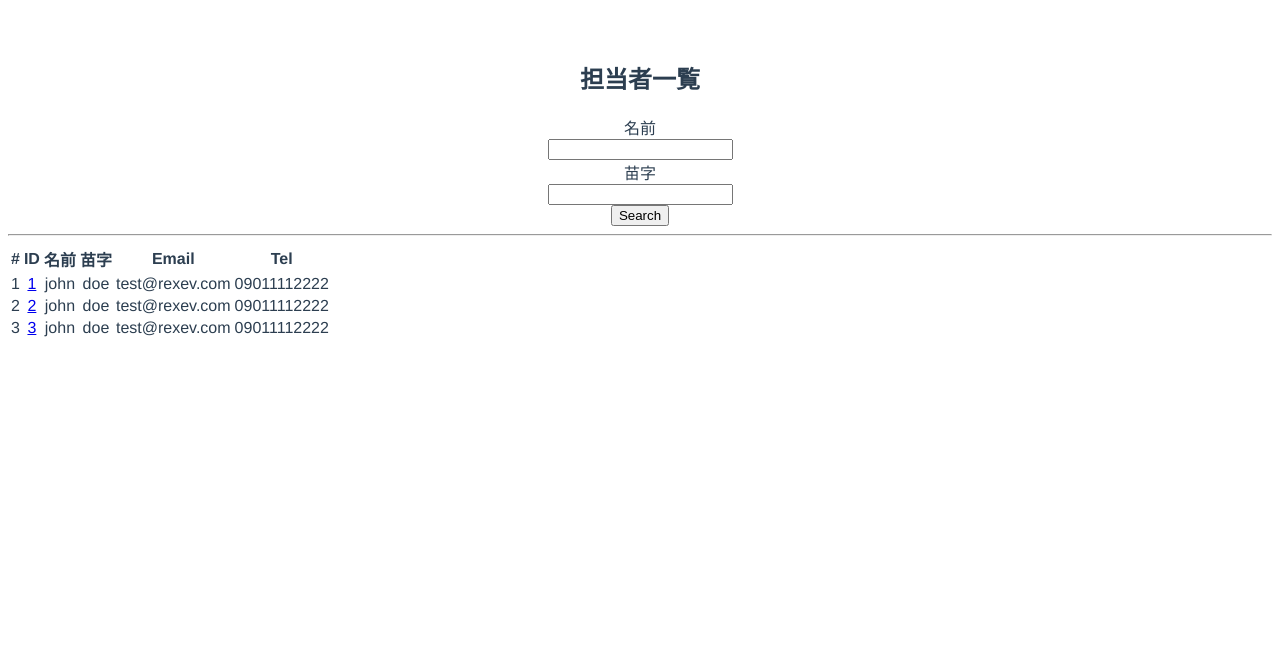
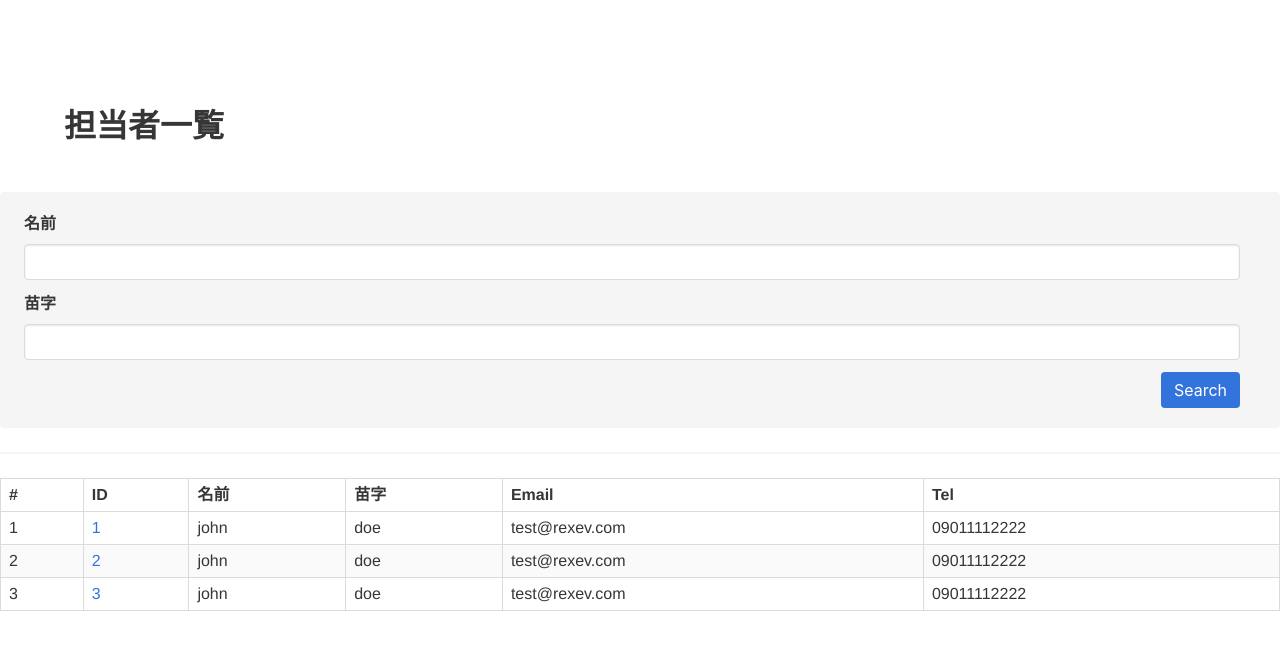
Before and after one commit to Thirosue/vue.js-handon-app, a Vue app: page / in a window 1280 px wide. Shown: the top 650 px of the page. Built offline with nearby package versions, Linux system fonts and the light colour scheme.

Commit message:
feat: wip mock 2

```diff
--- a/public/index.html
+++ b/public/index.html
@@ -5,6 +5,8 @@
     <meta http-equiv="X-UA-Compatible" content="IE=edge">
     <meta name="viewport" content="width=device-width,initial-scale=1.0">
     <link rel="icon" href="<%= BASE_URL %>favicon.ico">
+    <link rel="stylesheet" href="https://cdnjs.cloudflare.com/ajax/libs/bulma/0.7.5/css/bulma.min.css">
+    <script defer src="https://use.fontawesome.com/releases/v5.3.1/js/all.js"></script>
     <title>sample-app</title>
   </head>
   <body>
--- a/src/App.vue
+++ b/src/App.vue
@@ -92,7 +92,6 @@ export default {
   font-family: "Avenir", Helvetica, Arial, sans-serif;
   -webkit-font-smoothing: antialiased;
   -moz-osx-font-smoothing: grayscale;
-  text-align: center;
   color: #2c3e50;
   margin-top: 60px;
 }
```
